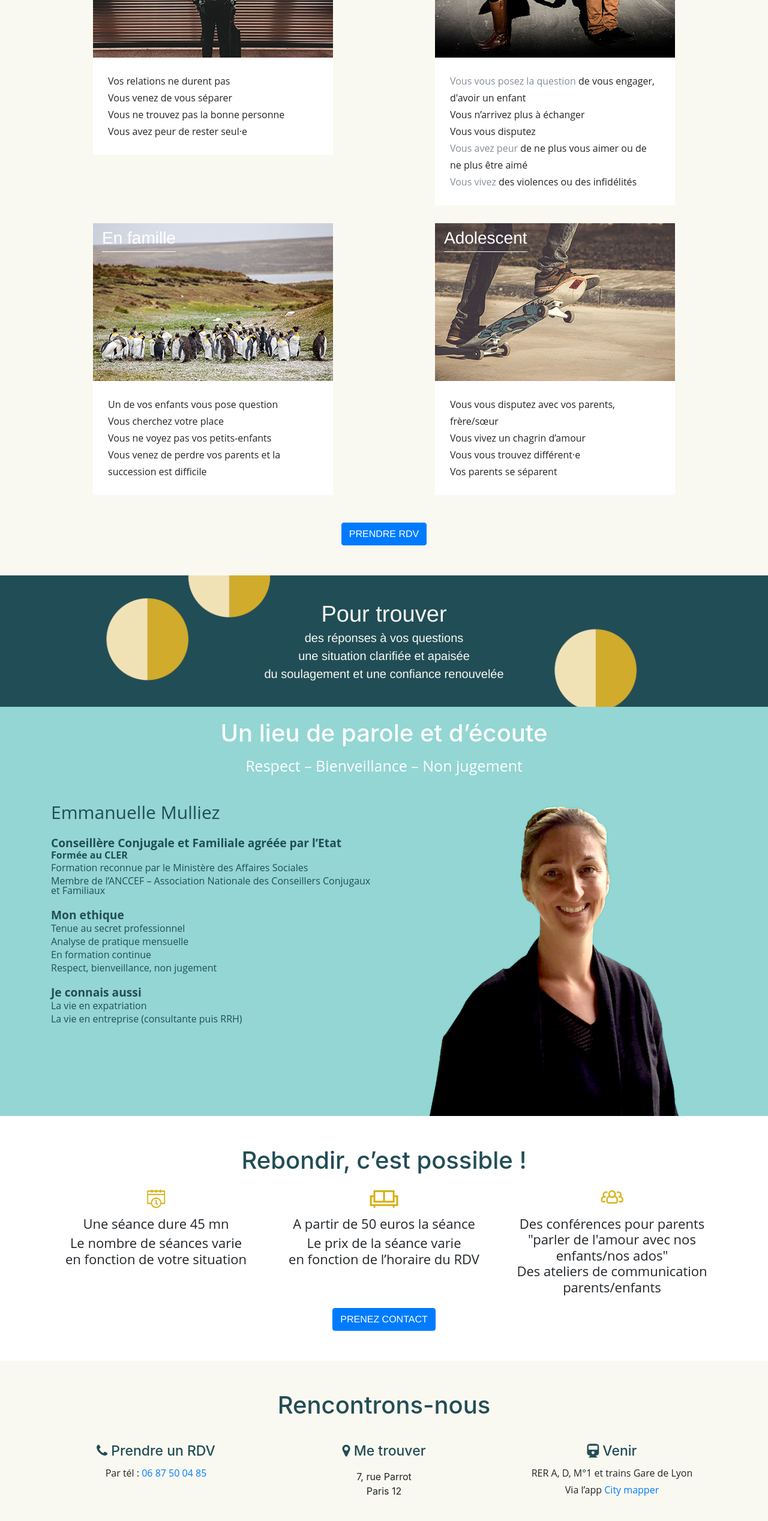
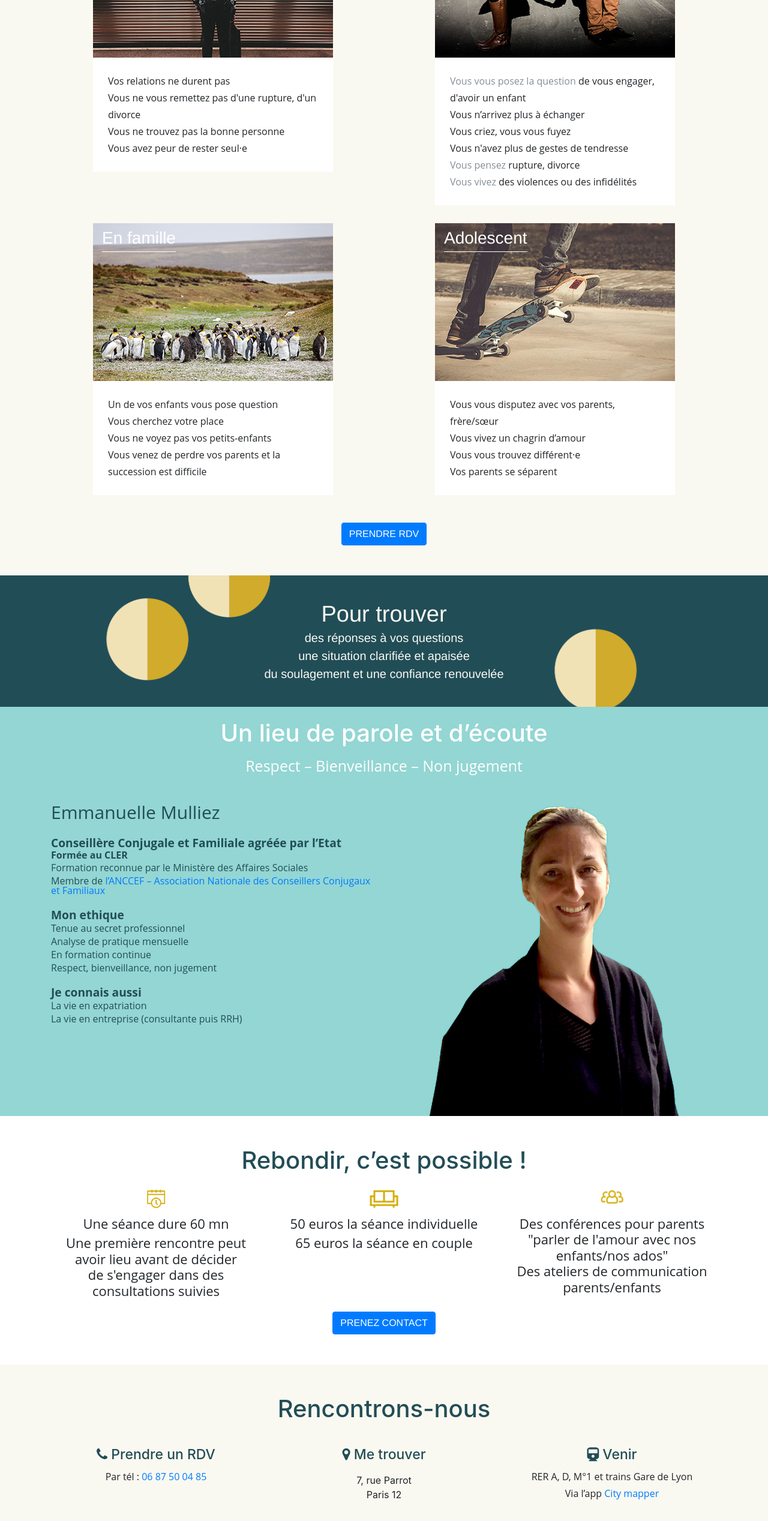
Before and after one commit to bertrandgorge/trampoline-conseil-conjugal-familial.fr, a website with bundled scripts: page index.html in a window 1280 px wide. Shown: the part 1100-3635 px from the top of the page at 60% size. Built offline with nearby package versions, Linux system fonts and the light colour scheme; a web font is replaced by a local one.

Commit message:
changements dans les textes

```diff
--- a/index.html
+++ b/index.html
@@ -102,7 +102,7 @@
               <img class="img-fluid" src="img/trampoline/celibataire-thumbnail.jpg" alt="">
             </a>
             <div class="portfolio-caption">
-              <p>Vos relations ne durent pas<br>Vous venez de vous séparer<br>Vous ne trouvez pas la bonne personne<br>Vous avez peur de rester seul·e</p>
+              <p>Vos relations ne durent pas<br>Vous ne vous remettez pas d'une rupture, d'un divorce<br>Vous ne trouvez pas la bonne personne<br>Vous avez peur de rester seul·e</p>
             </div>
           </div>
 
@@ -119,8 +119,8 @@
             </a>
             <div class="portfolio-caption">
 			  <p> <span class="text-secondary">Vous vous posez la question</span> de vous engager, d'avoir un enfant</span><br>Vous n’arrivez plus à échanger</span><br>
-			     Vous vous disputez</span><br>
-			     <span class="text-secondary">Vous avez peur</span> de ne plus vous aimer ou de ne plus être aimé<br>
+			     Vous criez, vous vous fuyez</span><br>Vous n'avez plus de gestes de tendresse</span><br>
+			     <span class="text-secondary">Vous pensez</span> rupture, divorce<br>
            <span class="text-secondary">Vous vivez</span> des violences ou des infidélités</p>
             </div>
           </div>
@@ -184,7 +184,7 @@ Vos parents se séparent</p>
 
     </section>
 
-    <!-- About -->
+    <!--About-->
     <section id="about"  class="about">
       <div class="container">
         <div class="row">
@@ -200,7 +200,7 @@ Vos parents se séparent</p>
 
 			<h6>Formée au CLER</h6>
 			<p>Formation reconnue par le Ministère des Affaires Sociales</p>
-			<p>Membre de l’ANCCEF – Association Nationale des Conseillers Conjugaux et Familiaux</p>
+			<p>Membre de <a href="https://www.anccef.fr/" target="_blank">l’ANCCEF – Association Nationale des Conseillers Conjugaux et Familiaux</a></p>
 
 			<h5>Mon ethique</h5>
 			<p>Tenue au secret professionnel</p>
@@ -234,15 +234,15 @@ Vos parents se séparent</p>
           <div class="col-md-4">
           	<img class="mx-auto mb-0" style="width:25%" src="img/trampoline/seance.png" alt="">
 
-            <p>Une séance dure 45 mn</p>
-            <p>Le nombre de séances varie<br>en fonction de votre situation</p>
+            <p>Une séance dure 60 mn</p>
+            <p>Une première rencontre peut avoir lieu avant de décider<br> de s'engager dans des consultations suivies</p>
           </div>
 
           <div class="col-md-4">
           	<img class="mx-auto mb-0" style="width:25%" src="img/trampoline/sofa.png" alt="">
 
-            <p>A partir de 50 euros la séance</p>
-            <p>Le prix de la séance varie<br>en fonction de l’horaire du RDV</p>
+            <p>50 euros la séance individuelle</p>
+            <p>65 euros la séance en couple<br> </p>
           </div>
 
 
@@ -346,7 +346,7 @@ Vos parents se séparent</p>
           </div>
 
           <div class="col-md-12 col-lg-6 ml-auto">
-             <span class="copyright">Emmanuelle Mulliez,  Conseil conjugal à Paris - Gare de Lyon</span>
+             <span class="copyright">Emmanuelle Mulliez,  Conseil conjugal à Paris - Gare de Lyon<br>75012, 75011, 75004, 75005, 75013, 75001, 75002, 93, 94</span>
           </div>
         </div>
       </div>
```
